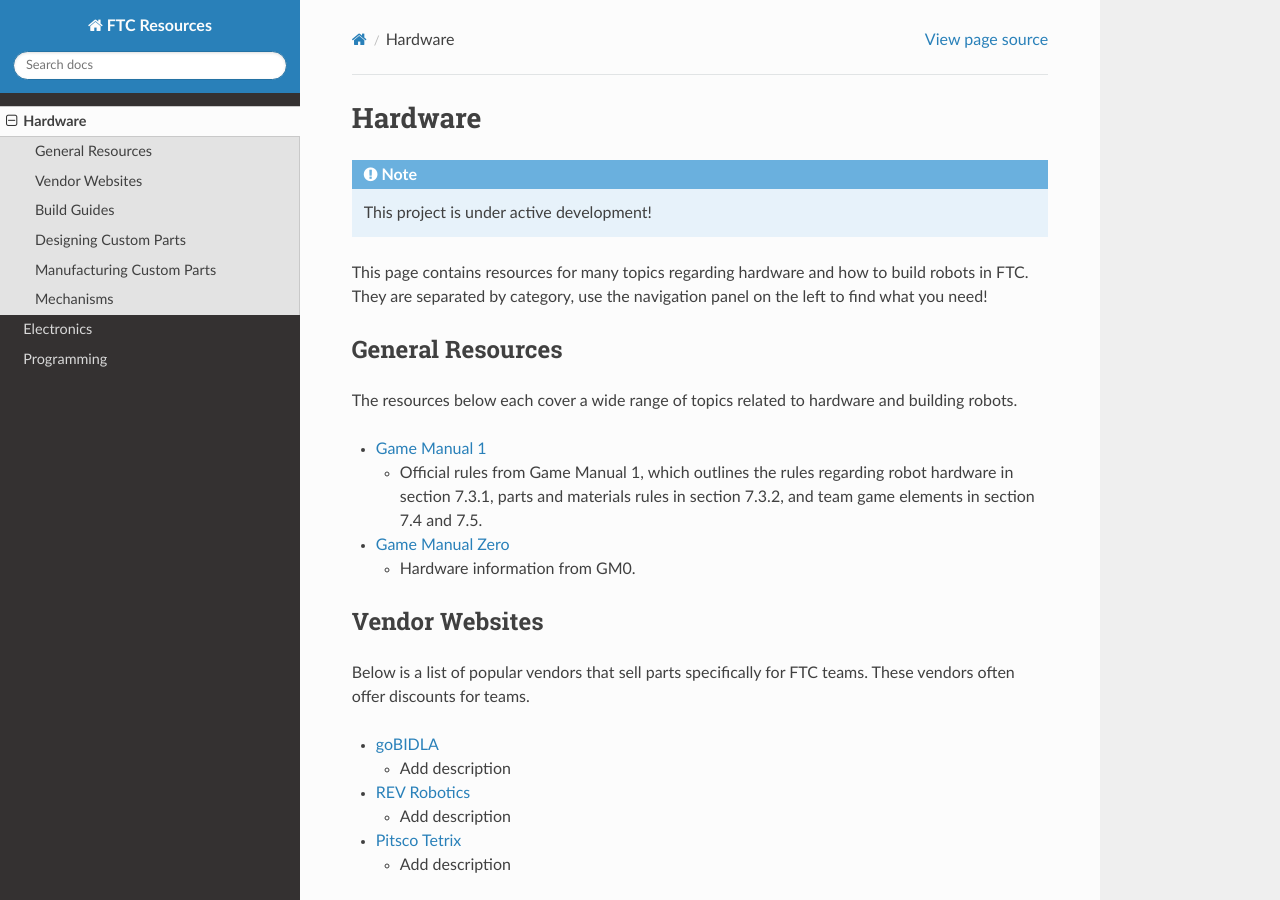
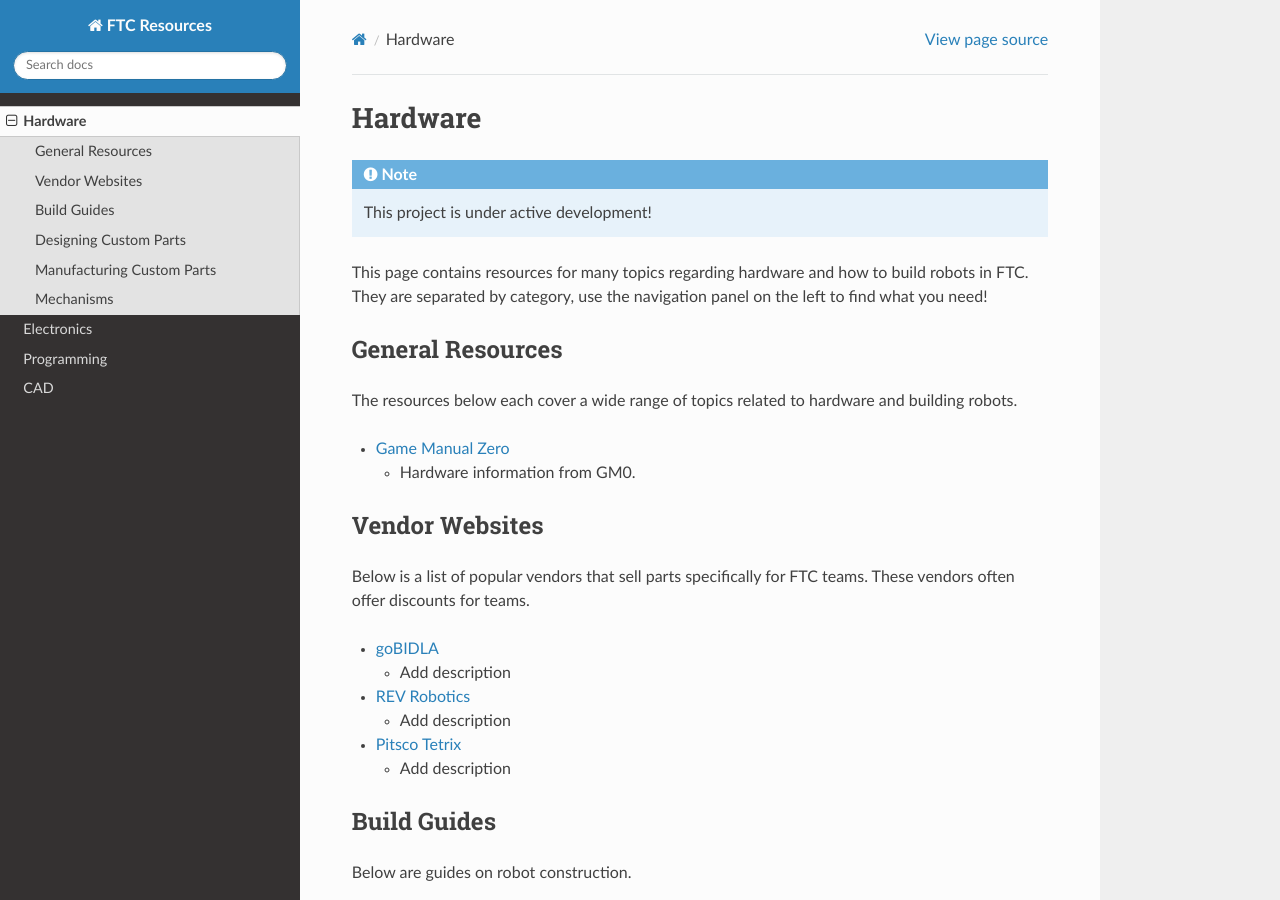
Before and after one commit to GramGra07/All-Goodies, a Sphinx documentation site: the page built from docs/source/hardware.rst, in a window 1280 px wide and 900 px high. Built offline with Sphinx 7.4.7 and the Read the Docs theme 2.0.0, drawn with Linux system fonts in a browser that asks for light colours.

Commit message:
trying out new things

```diff
--- a/docs/source/hardware.rst
+++ b/docs/source/hardware.rst
@@ -11,10 +11,6 @@ General Resources
 ********************************************************************************
 
 The resources below each cover a wide range of topics related to hardware and building robots.
-
-* `Game Manual 1 <https://www.firstinspires.org/sites/default/files/uploads/resource_library/ftc/game-manual-part-1-traditional-events.pdf>`_
-
-  * Official rules from Game Manual 1, which outlines the rules regarding robot hardware in section 7.3.1, parts and materials rules in section 7.3.2, and team game elements in section 7.4 and 7.5.
 
 * `Game Manual Zero <https://gm0.org/en/latest/index.html>`_
 
--- a/docs/source/index.rst
+++ b/docs/source/index.rst
@@ -45,3 +45,4 @@ These link to other pages on this site, each of which contain many resources for
    hardware
    electronics
    programming
+   cad
```
Also changed, not shown: docs/source/cad.rst (added, +36 -0 lines).
